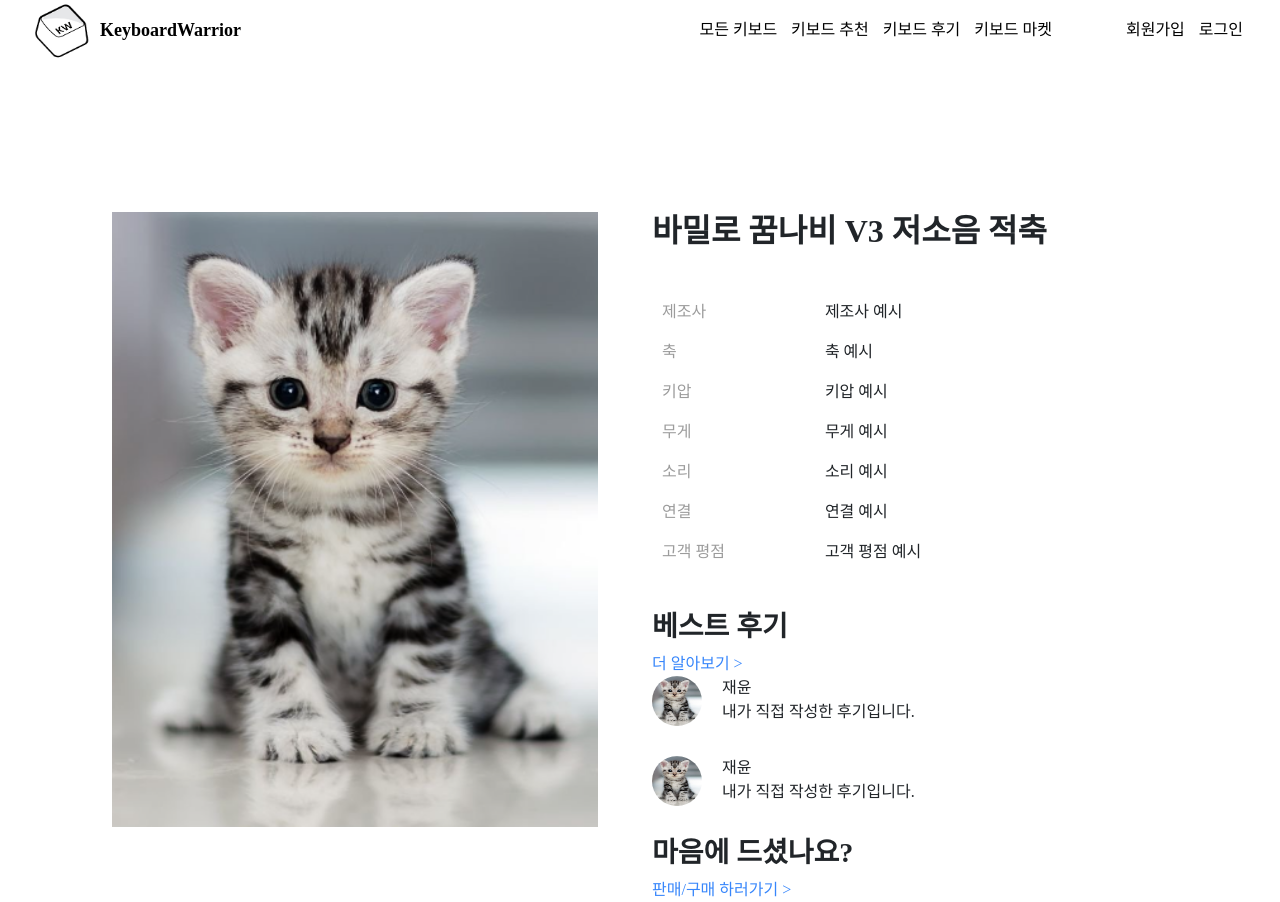
After one commit to psun0610/KeyboardWarrior, a Django app: page /detail/ in a window 1280 px wide. The commit adds this page. Run offline with Django 3.2, Linux system fonts and the light colour scheme; some libraries are stand-ins or nearby versions; some web fonts are replaced.

Commit message:
articles: 키보드 디테일페이지 진행중

```diff
--- /dev/null
+++ b/articles/templates/articles/detail.html
@@ -0,0 +1,62 @@
+{% extends 'base.html' %}
+{% load django_bootstrap5 %}
+{% load static %}
+
+{% block body %}
+<div class='container'>
+    <div class='row keyboard-detail-all'>
+        {% comment %} 사진 {% endcomment %}
+        <div class='col-6'>
+            <div>
+                <img class='keyboard-detail-img' src="{% static 'images/qwefq.png' %}">
+            </div>
+        </div>
+        <div class='col-6'>
+            {% comment %} 제품정보 {% endcomment %}
+            <div class='keyboard-info-all'>
+                <h2 class='keyboard-name'>바밀로 꿈나비 V3 저소음 적축</h2>
+                <div class='keyboard-info'>
+                    <div class='keyboard-info-name'>
+                        <p>제조사</p>
+                        <p>축</p>
+                        <p>키압</p>
+                        <p>무게</p>
+                        <p>소리</p>
+                        <p>연결</p>
+                        <p>고객 평점</p>
+                    </div>
+                    <div>
+                        <p>제조사 예시</p>
+                        <p>축 예시</p>
+                        <p>키압 예시</p>
+                        <p>무게 예시</p>
+                        <p>소리 예시</p>
+                        <p>연결 예시</p>
+                        <p>고객 평점 예시</p>
+                    </div>
+                </div>
+
+            </div>
+            {% comment %} 후기 {% endcomment %}
+            <div>
+                <h3 class='keyboard-detail-mini-title'>베스트 후기</h3>
+                <a class='a-blue'>더 알아보기 ></a>
+                    {% for i in li|slice:':2' %}
+                    <div class='keyboard-comment'>
+                        <img class='comment-profile-img' src="{% static 'images/qwefq.png' %}">
+                        <div>
+                            <div>재윤</div>
+                            <div>내가 직접 작성한 후기입니다.</div>
+                        </div>
+                    </div>
+                    {% endfor %}
+            </div>
+            {% comment %} 판매/구매 {% endcomment %}
+            <div>
+                <h3 class='keyboard-detail-mini-title'>마음에 드셨나요?</h3>
+                <a class='a-blue'>판매/구매 하러가기 ></a>
+            </div>
+        </div>
+    </div>
+</div>
+{% endblock body %}
--- a/articles/urls.py
+++ b/articles/urls.py
@@ -10,4 +10,5 @@ urlpatterns = [
     path("", views.main, name="main"),
     # 모든 키보드 다 보여주는 페이지
     path("all", views.all, name="all"),
+    path("detail/", views.detail, name="detail"),
 ]
--- a/articles/views.py
+++ b/articles/views.py
@@ -9,3 +9,11 @@ def main(request):
 
 def all(request):
     return render(request, "articles/all.html")
+
+def detail(request):
+
+    li = [1,2,3]
+    context = {
+        'li' : li,
+    }
+    return render(request, "articles/detail.html", context)
--- a/static/css/style.css
+++ b/static/css/style.css
@@ -169,67 +169,76 @@ a {
     height: 600px;
     object-fit: cover;
 }
-  width: 100%;
-  height: 500px;
-  object-fit: cover;
-}
+
 
 #recommend {
     width: 100%;
     background-color: rgb(19, 19, 19);
     color: white;
 }
+
 #recommend>h1 {
     font-size: 30px;
     text-align: center;
     padding-top: 170px;
     padding-bottom: 40px;
 }
+
 #recommend>h2 {
     font-size: 30px;
     text-align: center;
     padding-bottom: 40px;
 }
+
 .recommend-box {
     display: flex;
     justify-content: space-between;
     max-width: 1200px;
     margin: auto;
 }
+
 #recommend>div {
     padding: 120px 0;
 }
+
 .recommend-box-img>img {
     width: 550px;
     height: 400px;
     object-fit: cover;
 }
+
 .recommend-box-comment {
     display: flex;
     flex-direction: column;
     justify-content: center;
 }
+
 .recommend-box-comment>h2 {
     font-size: 30px;
     font-weight: bold;
     margin-bottom: 10px;
 }
+
 .recommend-box-comment>div {
     font-size: 17px;
     margin-bottom: 10px;
 }
+
 .sa {
     opacity: 0;
     transition: all 1.2s ease;
 }
+
 /* 왼쪽에서 오른쪽으로 페이드 인 */
 .sa-right {
     transform: translate(-100px, 0);
 }
+
 /* 오른쪽에서 왼쪽으로 페이드 인 */
 .sa-left {
     transform: translate(100px, 0);
 }
+
 .sa.show {
     opacity: 1;
     transform: none;
@@ -239,10 +248,12 @@ footer {
     background-color: #e8e8e8;
     padding: 10px;
 }
+
 footer>div {
     font-size: 16px;
     text-align: center;
 }
+
 /* accounts:signup.html */
 .signup-user {
     display: flex;
@@ -429,10 +440,6 @@ footer>div {
     font-size: larger;
     font-weight: bold;
 }
-.usercard-content {
-
-}
-
 
 .usercard:hover {
     border: 4px solid rgb(81, 150, 247);
@@ -466,6 +473,7 @@ footer>div {
     margin-right: 150px;
 
 }
+
 .detail-email {
     margin-bottom: 50px;
 }
@@ -488,19 +496,20 @@ footer>div {
 .detail-menu:hover {
     margin-bottom: 10px;
     font-weight: bold;
-    color:#3786FB;
+    color: #3786FB;
 }
 
 .detail-menu-btn:checked {
     margin-bottom: 10px;
-    font-weight:bolder;
-    color:#3786FB;
+    font-weight: bolder;
+    color: #3786FB;
 }
 
 
 .form_radio_btn input[type=radio] {
     display: none;
 }
+
 .form_radio_btn label {
     display: block;
     border-radius: 10px;
@@ -510,21 +519,21 @@ footer>div {
 }
 
 /* Checked */
-.form_radio_btn input[type=radio]:checked + label {
+.form_radio_btn input[type=radio]:checked+label {
     margin-bottom: 10px;
     font-weight: bolder;
-    color:#3786FB;
+    color: #3786FB;
 }
 
 /* Hover */
 .form_radio_btn label:hover {
     margin-bottom: 10px;
     font-weight: normal;
-    color:#3786FB;
+    color: #3786FB;
 }
 
 /* Disabled */
-.form_radio_btn input[type=radio] + label {
+.form_radio_btn input[type=radio]+label {
     margin-bottom: 10px;
     font-weight: normal;
     font-size: large;
@@ -669,3 +678,51 @@ footer>div {
     border: 0px;
     border-radius: 3px;
 }
+
+
+/* 상품디테일 */
+.keyboard-detail-all {
+    margin-top: 150px;
+
+}
+
+.keyboard-detail-img {
+    width: 100%;
+
+    padding: 0 30px 0px 30px;
+}
+
+.keyboard-info {
+    display: flex;
+}
+
+.keyboard-info-all {
+    margin-bottom: 30px;
+}
+
+.keyboard-info-name {
+    margin-right: 100px;
+    color: #9c9c9c;
+    margin-left: 10px;
+}
+
+.keyboard-name {
+    margin-bottom: 50px;
+    font-weight: bolder;
+}
+
+.comment-profile-img {
+    width: 50px;
+    height: 50px;
+    border-radius: 50%;
+    margin-right: 20px;
+}
+
+.keyboard-comment {
+    display: flex;
+    margin-bottom: 30px;
+}
+
+.keyboard-detail-mini-title {
+    font-weight: bold;
+}
```
Also changed, not shown: accounts/templates/accounts/detail.html (+7 -7 lines). Lines whose indentation alone changed are shown as unchanged.
